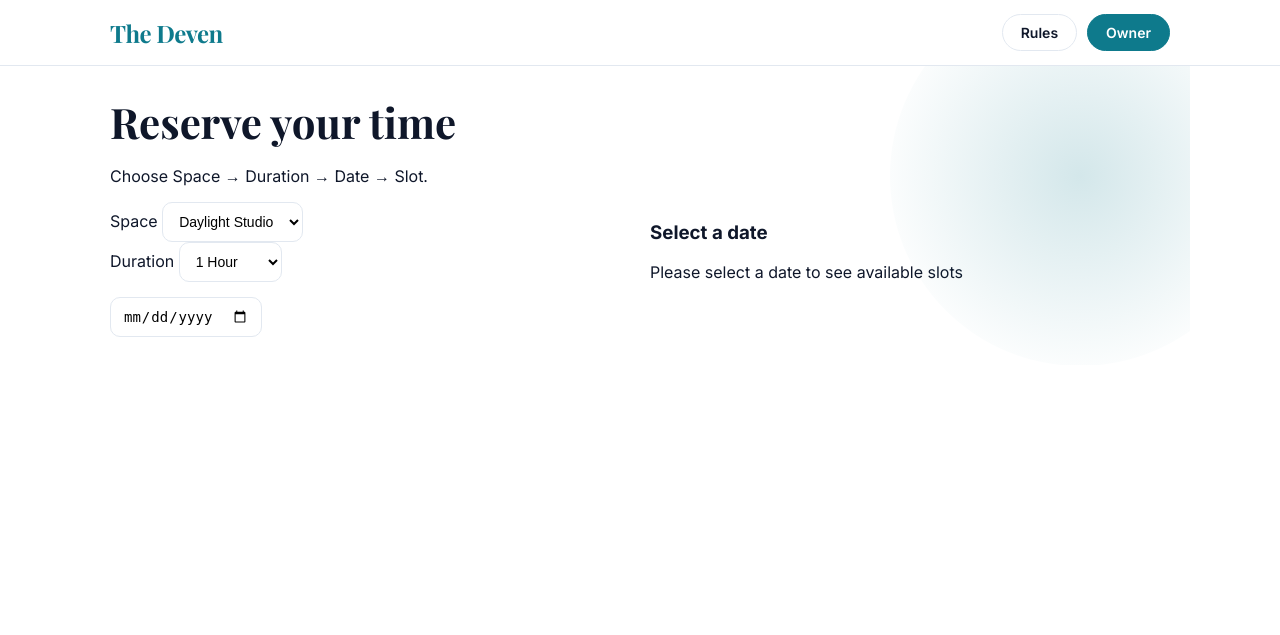
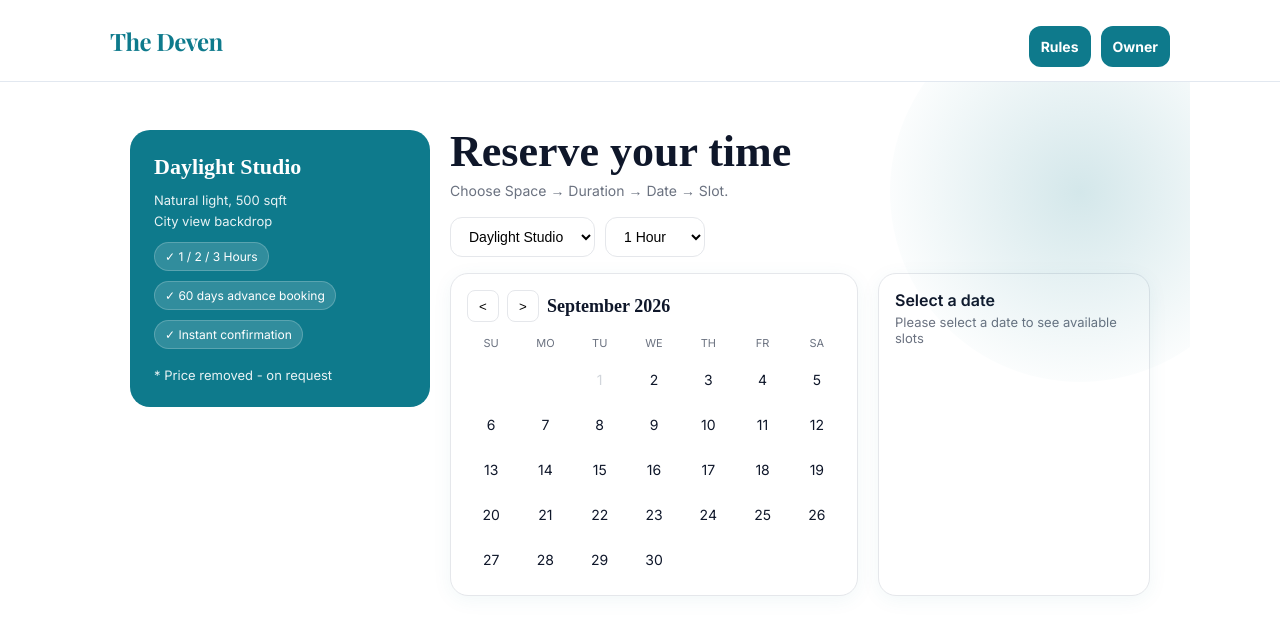
Before and after one commit to ashishpy2408-source/the-deven-booking, a Flask app: page / in a window 1280 px wide. Shown: the top 635 px of the page. Run offline with Flask 3, Linux system fonts and the light colour scheme.

Commit message:
Update book.html

```diff
--- a/templates/book.html
+++ b/templates/book.html
@@ -1,143 +1,113 @@
 {% extends "base.html" %}
+{% block head %}
+<style>
+  .wrap{max-width:1250px;margin:0 auto;padding:20px;display:grid;grid-template-columns:300px 1fr;gap:20px}
+  .left{background:#0e7a8c;color:white;border-radius:20px;padding:24px;height:fit-content}
+  .left h2{font-family:Fraunces,serif;margin:0 0 10px;font-size:22px}
+  .left .muted{opacity:.9;font-size:13px;line-height:1.6}
+  .pill{display:inline-flex;align-items:center;gap:6px;background:rgba(255,255,255,.15);border:1px solid rgba(255,255,255,.2);padding:6px 10px;border-radius:999px;font-size:12px;margin-top:10px}
+  /* Right */
+  .right{}
+  .right h1{font-family:Fraunces,serif;font-size:44px;margin:0;line-height:1}
+  .sub{color:#6b7280;margin:8px 0 18px;font-size:14px}
+  .controls{display:flex;gap:10px;flex-wrap:wrap;margin-bottom:16px}
+  .controls select{border:1px solid #e5e7eb;border-radius:12px;padding:10px 14px;background:white;font-size:14px}
+  .grid2{display:grid;grid-template-columns:1.2fr .8fr;gap:20px}
+  .card{background:white;border:1px solid #e5e7eb;border-radius:18px;padding:16px}
+  .cal-head{display:flex;align-items:center;gap:8px;font-family:Fraunces,serif;font-weight:600;font-size:18px;margin-bottom:10px}
+  .cal-head button{border:1px solid #e5e7eb;background:white;border-radius:8px;width:32px;height:32px;cursor:pointer}
+  .cal-grid{display:grid;grid-template-columns:repeat(7,1fr);gap:6px;text-align:center}
+  .dow{font-size:11px;color:#6b7280;padding:4px}
+  .day{padding:10px 0;border-radius:10px;cursor:pointer;font-size:14px;border:1px solid transparent}
+  .day:hover{background:#e6f4f6;color:#0e7a8c}
+  .day.selected{background:#0e7a8c;color:white}
+  .day.disabled{color:#d1d5db;pointer-events:none}
+  .slot-grid{display:grid;grid-template-columns:repeat(2,1fr);gap:8px}
+  .slot{border:1.5px solid #e5e7eb;border-radius:10px;padding:10px;font-weight:600;font-size:13px;cursor:pointer;text-align:center}
+  .slot:hover{border-color:#0e7a8c;color:#0e7a8c}
+  .slot.active{background:#0e7a8c;color:white;border-color:#0e7a8c}
+  .btn{width:100%;background:#0e7a8c;color:white;border:none;padding:12px;border-radius:12px;font-weight:700;margin-top:12px;cursor:pointer}
+  .btn:hover{background:#0a5c6b}
+  @media(max-width:900px){.wrap{grid-template-columns:1fr}.grid2{grid-template-columns:1fr}}
+</style>
+{% endblock %}
 {% block content %}
-<div class="reserve-wrapper">
+<div class="wrap">
+  <div class="left">
+    <h2>Daylight Studio</h2>
+    <div class="muted">Natural light, 500 sqft<br>City view backdrop</div>
+    <div class="pill">✓ 1 / 2 / 3 Hours</div>
+    <div class="pill">✓ 60 days advance booking</div>
+    <div class="pill">✓ Instant confirmation</div>
+    <div style="margin-top:18px;font-size:13px;opacity:.9">* Price removed - on request</div>
+  </div>
+  <div class="right">
     <h1>Reserve your time</h1>
-<p>Choose Space → Duration → Date → Slot.</p>
-
-<div class="booking-grid">
-  <div class="left-panel">
-    <div class="space-selector">
-      <label>Space</label>
-      <select id="spaceSelect">
-        <option value="daylight">Daylight Studio</option>
-        <option value="meeting">Meeting Room</option>
-        <option value="studio">Studio</option>
-      </select>
+    <div class="sub">Choose Space → Duration → Date → Slot.</div>
+    <div class="controls">
+      <select id="spaceSel"><option>Daylight Studio</option><option>Podcast Room</option></select>
+      <select id="durSel"><option value="1">1 Hour</option><option value="2">2 Hours</option><option value="3">3 Hours</option></select>
     </div>
-    <div class="duration-selector">
-      <label>Duration</label>
-      <select id="durationSelect">
-        <option value="1">1 Hour</option>
-        <option value="2">2 Hours</option>
-        <option value="3">3 Hours</option>
-        <option value="6">6 Hours</option>
-        <option value="12">12 Hours</option>
-      </select>
+    <div class="grid2">
+      <div class="card">
+        <div class="cal-head">
+          <button id="prev"><</button><button id="next">></button>
+          <span id="monthLabel"></span>
         </div>
-    <div id="calendar"></div>
-    <div id="fallbackCal" style="margin-top:15px;">
-      <input type="date" id="dateInput">
+        <div class="cal-grid" id="calGrid"></div>
       </div>
-  </div>
-
-  <div class="right-panel">
-    <h3 id="selectedDateLabel">Select a date</h3>
-    <div id="slotsContainer">
-      <p class="hint">Please select a date to see available slots</p>
-    </div>
-    <div id="bookingForm" style="display:none; margin-top:20px; border-top:1px solid #ddd; padding-top:15px;">
-      <h4>Confirm Booking</h4>
-      <input type="text" id="custName" placeholder="Your Name" style="width:100%; margin:5px 0; padding:8px;">
-      <input type="tel" id="custPhone" placeholder="Phone Number" style="width:100%; margin:5px 0; padding:8px;">
-      <button id="confirmBtn" style="width:100%; padding:10px; background:#000; color:#fff; border:none; margin-top:10px;">Confirm Booking</button>
+      <div class="card">
+        <div id="slotTitle" style="font-weight:600">Select a date</div>
+        <div id="slotHint" style="color:#6b7280;font-size:13px;margin-top:4px">Please select a date to see available slots</div>
+        <div id="slotList" style="margin-top:12px"></div>
+        <form id="bookForm" method="POST" style="display:none">
+          <input type="hidden" name="space" id="f_space">
+          <input type="hidden" name="duration" id="f_duration">
+          <input type="hidden" name="date" id="f_date">
+          <input type="hidden" name="slot" id="f_slot">
+          <input name="name" required placeholder="Your name" style="width:100%;margin-top:12px;padding:10px;border:1px solid #e5e7eb;border-radius:10px">
+          <input name="phone" required placeholder="Phone" style="width:100%;margin-top:8px;padding:10px;border:1px solid #e5e7eb;border-radius:10px">
+          <button class="btn" type="submit">Confirm Booking</button>
+        </form>
       </div>
     </div>
   </div>
 </div>
-
-<style>
-.booking-grid{display:grid; grid-template-columns:1fr 1fr; gap:20px;}
-.slot{padding:10px; margin:5px 0; border:1px solid #ccc; cursor:pointer; border-radius:5px;}
-.slot.available:hover{background:#f0f0f0;}
-.slot.booked{background:#ffdddd; color:#999; cursor:not-allowed;}
-.slot.selected{background:#000; color:#fff;}
-</style>
-
 <script>
-let selectedDate = null;
-let selectedSlot = null;
-
-function loadSlots(){
-  if(!selectedDate) return;
-  const space = document.getElementById('spaceSelect').value;
-  const duration = document.getElementById('durationSelect').value;
-  const label = document.getElementById('selectedDateLabel');
-  label.innerText = selectedDate + ' · ' + space + ' · ' + duration + 'h';
-  const container = document.getElementById('slotsContainer');
-  container.innerHTML = '<p>Loading slots...</p>';
-
-  fetch(`/api/slots?date=${selectedDate}&space=${space}&duration=${duration}`)
-   .then(r => r.json())
-   .then(data => {
-      container.innerHTML = '';
-      if(data.error){
-        container.innerHTML = `<p style="color:red">${data.error}</p>`;
-        return;
+let cur=new Date();cur.setDate(1);
+const grid=document.getElementById('calGrid'), label=document.getElementById('monthLabel');
+function render(){
+  const y=cur.getFullYear(), m=cur.getMonth();
+  label.textContent=cur.toLocaleString('en-US',{month:'long',year:'numeric'});
+  grid.innerHTML='';
+  ["SU","MO","TU","WE","TH","FR","SA"].forEach(d=>{let e=document.createElement('div');e.className='dow';e.textContent=d;grid.appendChild(e)});
+  let first=new Date(y,m,1).getDay(), days=new Date(y,m+1,0).getDate();
+  for(let i=0;i<first;i++) grid.appendChild(document.createElement('div'));
+  for(let d=1;d<=days;d++){let el=document.createElement('div');el.className='day';el.textContent=d;let dt=new Date(y,m,d);if(dt<new Date().setHours(0,0,0,0))el.classList.add('disabled');else el.onclick=()=>pickDate(y,m,d,el);grid.appendChild(el)}
 }
-      if(!data.slots || data.slots.length === 0){
-        container.innerHTML = '<p>No slots available for this duration</p>';
-        return;
+function pickDate(y,m,d,el){
+  document.querySelectorAll('.day').forEach(x=>x.classList.remove('selected'));el.classList.add('selected');
+  const ds=`${y}-${String(m+1).padStart(2,'0')}-${String(d).padStart(2,'0')}`;
+  document.getElementById('f_date').value=ds;
+  document.getElementById('f_space').value=document.getElementById('spaceSel').value;
+  document.getElementById('f_duration').value=document.getElementById('durSel').value;
+  document.getElementById('slotTitle').textContent=new Date(y,m,d).toLocaleDateString('en-US',{weekday:'long',month:'long',day:'numeric'});
+  document.getElementById('slotHint').textContent='Available slots:';
+  load(ds);
 }
-      data.slots.forEach(slot => {
-        const div = document.createElement('div');
-        div.className = 'slot ' + (slot.available? 'available' : 'booked');
-        div.innerText = slot.label + (slot.available? '' : ' (Booked)');
-        if(slot.available){
-          div.onclick = () => {
-            document.querySelectorAll('.slot').forEach(s=>s.classList.remove('selected'));
-            div.classList.add('selected');
-            selectedSlot = slot;
-            document.getElementById('bookingForm').style.display = 'block';
-          };
+async function load(date){
+  const space=document.getElementById('spaceSel').value, dur=document.getElementById('durSel').value;
+  try{
+    const r=await fetch(`/api/slots?date=${date}&space=${encodeURIComponent(space)}&duration=${dur}`);
+    const j=await r.json();
+    const list=document.getElementById('slotList');
+    if(!j.slots||j.slots.length==0){list.innerHTML='<div style="color:#6b7280;font-size:13px">No slots available</div>';return}
+    list.innerHTML='<div class="slot-grid">'+j.slots.map(s=>`<div class="slot" onclick="chooseSlot('${s}')">${s}</div>`).join('')+'</div>';
+  }catch(e){document.getElementById('slotList').innerHTML='Error loading slots';}
 }
-        container.appendChild(div);
-      });
-    })
-   .catch(err => {
-      console.error(err);
-      container.innerHTML = "<p>Couldn't load. Please try again.</p>";
-    });
-}
-
-document.addEventListener('DOMContentLoaded', () => {
-  const dateInput = document.getElementById('dateInput');
-  dateInput.min = new Date().toISOString().split('T')[0];
-  dateInput.onchange = (e) => {
-    selectedDate = e.target.value;
-    loadSlots();
-  };
-
-  // Calendar click ke liye - agar aapka calendar library date select karta hai to
-  window.setSelectedDate = function(dateStr){
-    selectedDate = dateStr;
-    dateInput.value = dateStr;
-    loadSlots();
-  };
-
-  document.getElementById('spaceSelect').onchange = loadSlots;
-  document.getElementById('durationSelect').onchange = loadSlots;
-
-  document.getElementById('confirmBtn').onclick = () => {
-    const name = document.getElementById('custName').value;
-    const phone = document.getElementById('custPhone').value;
-    if(!name ||!phone){ alert('Name and Phone required'); return; }
-    if(!selectedSlot){ alert('Select a slot'); return; }
-    fetch('/api/book', {
-      method: 'POST',
-      headers: {'Content-Type':'application/json'},
-      body: JSON.stringify({
-        space: document.getElementById('spaceSelect').value,
-        date: selectedDate,
-        start_time: selectedSlot.start,
-        end_time: selectedSlot.end,
-        duration: document.getElementById('durationSelect').value,
-        name, phone
-      })
-    }).then(r=>r.json()).then(res=>{
-      if(res.success){ alert('Booked Successfully!'); location.reload(); }
-      else alert(res.message);
-    });
-  };
-});
+function chooseSlot(s){document.querySelectorAll('.slot').forEach(x=>x.classList.remove('active'));event.target.classList.add('active');document.getElementById('f_slot').value=s;document.getElementById('bookForm').style.display='block'}
+document.getElementById('prev').onclick=()=>{cur.setMonth(cur.getMonth()-1);render()};document.getElementById('next').onclick=()=>{cur.setMonth(cur.getMonth()+1);render()};
+document.getElementById('spaceSel').onchange=()=>{let d=document.getElementById('f_date').value; if(d) load(d)};document.getElementById('durSel').onchange=()=>{let d=document.getElementById('f_date').value; if(d) load(d)};
+render();
 </script>
 {% endblock %}
```
Lines whose indentation alone changed are shown as unchanged.
